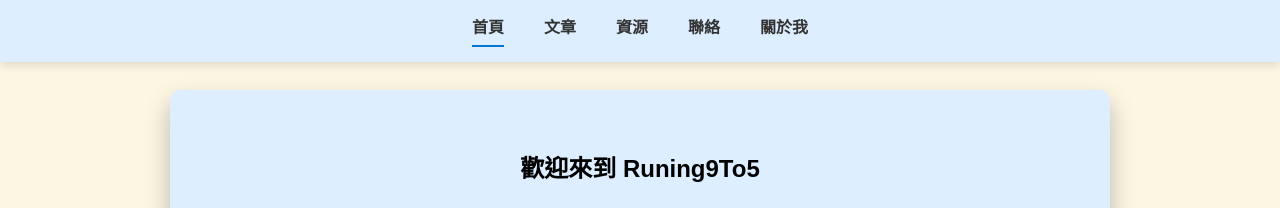
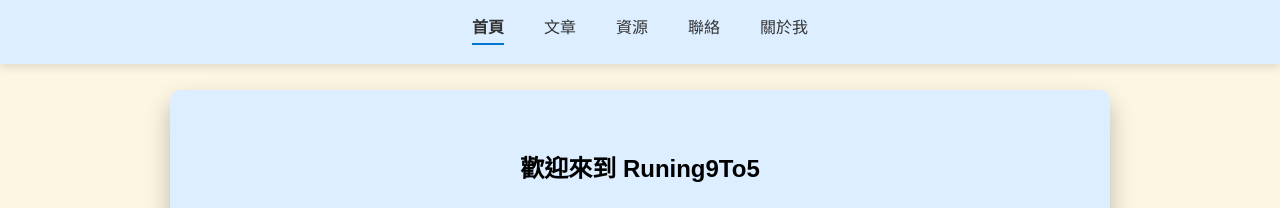
Before and after one commit to KenHAI666/Runing9TO5, a Jekyll site: the page built from index.md, in a window 1280 px wide. Shown: the top 208 px of the page. Built offline with Jekyll 4.4.1, drawn with Linux system fonts in a browser that asks for light colours.

Commit message:
Update style.css

```diff
--- a/assets/css/style.css
+++ b/assets/css/style.css
@@ -1,39 +1,33 @@
-/* -----------------------
-   全站通用字體與背景
------------------------- */
 body {
   font-family: "Noto Sans TC", sans-serif;
-  margin: 0;
-  padding: 0;
-  line-height: 1.6;
+  margin:0;
+  padding:0;
+  line-height:1.6;
   background: #fdf6e3;
 }
 
-/* -----------------------
-   導覽列
------------------------- */
+/* 導覽列 */
 .fixed-nav {
   position: fixed;
-  top: 0;
-  left: 0;
-  width: 100%;
-  background: #dceeff;
-  display: flex;
-  justify-content: center;
-  gap: 40px;
-  padding: 15px 0;
-  box-shadow: 0 4px 8px rgba(0,0,0,0.1);
-  z-index: 999;
+  top:0;
+  left:0;
+  width:100%;
+  background:#dceeff;
+  display:flex;
+  justify-content:center;
+  gap:40px;
+  padding:15px 0;
+  box-shadow:0 4px 8px rgba(0,0,0,0.1);
+  z-index:999;
 }
 
 .fixed-nav a {
   text-decoration: none;
   color: #333;
-  font-weight: 600;
   font-size: 16px;
   position: relative;
-  display: inline-block;
   transition: all 0.3s;
+  padding-bottom: 4px;
 }
 
 /* 當前頁面底線＋粗體 */
@@ -47,27 +41,16 @@ body {
   width: 100%;
   height: 2px;
   background: #0077cc;
-  margin-top: 4px;
+  margin-top: 2px;
 }
 
-/* hover 動畫底線 */
-.fixed-nav a::after {
-  content: "";
-  display: block;
-  width: 0;
-  height: 2px;
+/* hover 動畫效果 */
+.fixed-nav a:hover::after {
+  width: 100%;
   background: #0077cc;
-  margin-top: 4px;
-  transition: width 0.3s;
 }
 
-.fixed-nav a:hover::after {
-  width: 100%;
-}
-
-/* -----------------------
-   卡片樣式
------------------------- */
+/* 卡片樣式 */
 .card-section {
   background-color: #fff;
   border-radius: 10px;
@@ -78,28 +61,22 @@ body {
   text-align: center;
 }
 
-/* -----------------------
-   大頭照
------------------------- */
+/* 大頭照 */
 .about-img {
-  width: 150px;
-  border-radius: 50%;
-  display: block;
+  width:150px;
+  border-radius:50%;
+  display:block;
   margin: 0 auto 20px auto;
 }
 
-/* -----------------------
-   電子報置中
------------------------- */
+/* 電子報置中 */
 .newsletter-box {
-  display: flex;
-  justify-content: center;
-  margin: 20px 0;
+  display:flex;
+  justify-content:center;
+  margin:20px 0;
 }
 
-/* -----------------------
-   回到頂部按鈕
------------------------- */
+/* 回到頂部按鈕 */
 #backToTop {
   position: fixed;
   bottom: 30px;
@@ -108,8 +85,8 @@ body {
   font-size: 18px;
   display: none;
   cursor: pointer;
-  background: #333;
-  color: #fff;
-  border: none;
-  border-radius: 5px;
+  background:#333;
+  color:#fff;
+  border:none;
+  border-radius:5px;
 }
```
